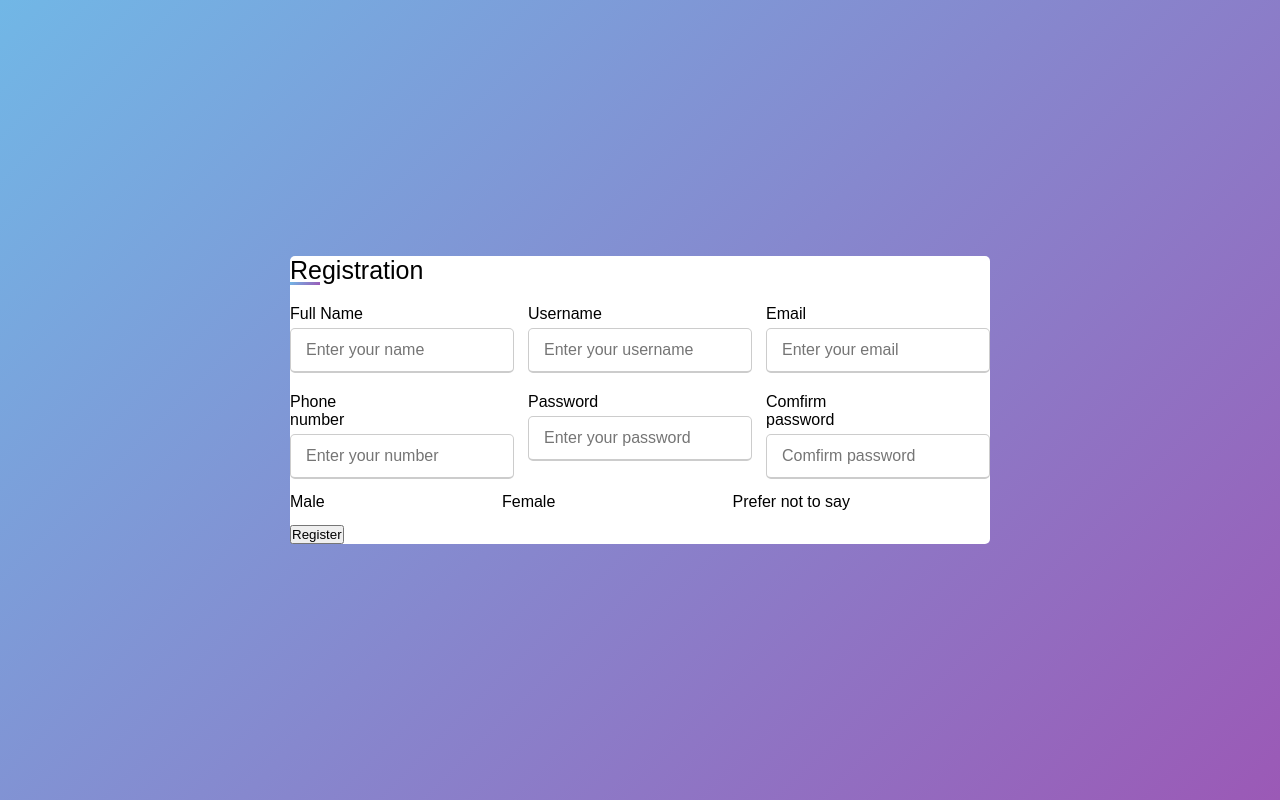
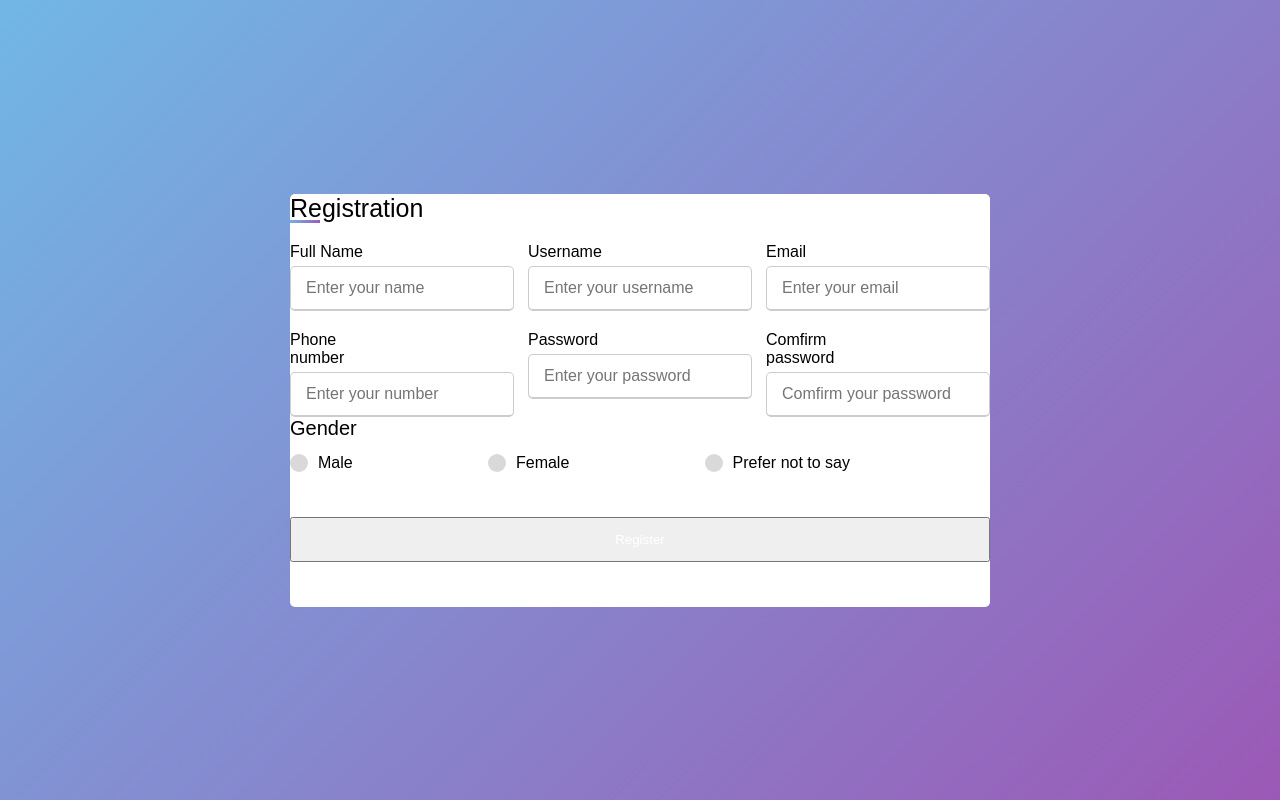
Before and after one commit to BrittRID/Contacts-, a plain HTML site: page user.html in a window 1280 px wide. Drawn offline with Linux system fonts and the light colour scheme.

Commit message:
Contacts

```diff
--- a/profile.css
+++ b/profile.css
@@ -94,7 +94,28 @@ form .gender-details .category{
 .gender-details .category .dot{
     height: 18px;
     width: 18px;
-    background: red;
+    background: #d9d9d9;
      border-radius: 50%;
      margin-right: 10px;
+     border: 5px solid transparent;
+     transition: all 0.3s easel;
     }
+#dot-1:checked ~ .category label .one
+#dot-2:checked ~ .category label .two,
+#dot-3:checked ~ .category label .three{
+    border-color: #d9d9d9;
+    border-color: #9b59b6;
+}
+form input[type="radio"]{
+    display: none;
+}
+form .button{
+    height: 45px;
+    margin: 45px 0;
+}
+form .button input{
+    height: 100%;
+    width: 100%;
+    outline: none;
+    color: #fff;
+}
--- a/user.html
+++ b/user.html
@@ -33,22 +33,26 @@
           </div>
           <div class="input-box">
             <span class="details">Comfirm password</span>
-            <input type="text" placeholder="Comfirm password" required>
+            <input type="text" placeholder="Comfirm your password" required>
           </div>
         </div>
         <div class="gender-details">
+          <input type="radio" name="gender" id="dot-1">
+          <input type="radio" name="gender" id="dot-2">
+          <input type="radio" name="gender" id="dot-3">
+          <span class="gender-title">Gender</span>
           <span class="gender-title"></span>
           <div class="category">
-            <label for="">
-              <span class=""dot one></span>
+            <label for="dot-1">
+              <span class="dot one"></span>
               <span class="gender">Male</span>
             </label>
-            <label for="">
-              <span class=""dot one></span>
+            <label for="dot-2">
+              <span class="dot two"></span>
               <span class="gender">Female</span>
             </label>
-            <label for="">
-              <span class=""dot one></span>
+            <label for="dot-3">
+              <span class="dot three"></span>
               <span class="gender">Prefer not to say</span>
             </label>
           </div>
```
